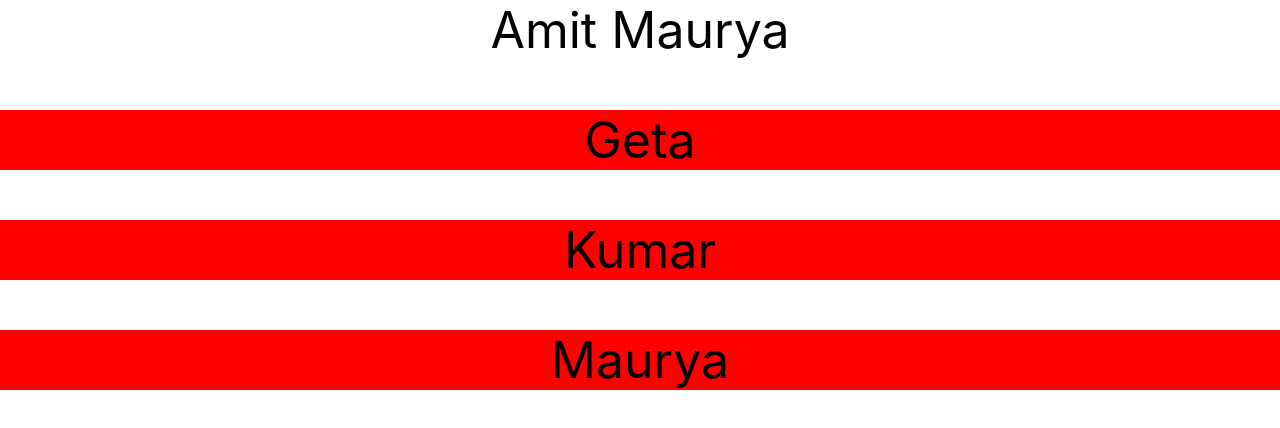
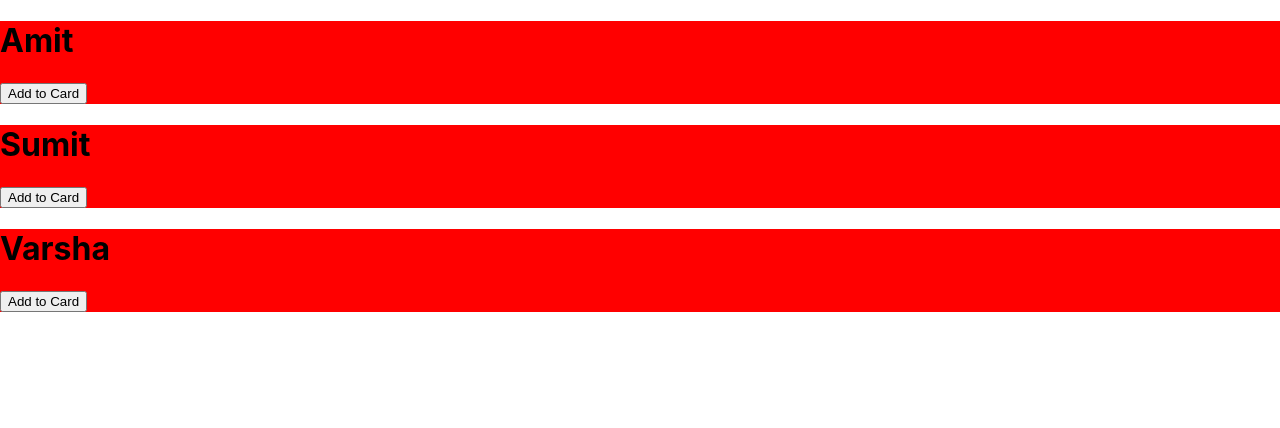
Before and after one commit to amit15000/demoshopapp, a React (Create React App) app: page / in a window 1280 px wide. Shown: the top 428 px of the page. Built offline with nearby package versions, Linux system fonts and the light colour scheme.

Commit message:
useState

```diff
--- a/src/App.js
+++ b/src/App.js
@@ -3,11 +3,10 @@ import "./components/Item";
 import Item from "./components/Item";
 function App() {
   return (
-    <div className="App">
-      Amit Maurya
-      <Item name="Geta" />
-      <Item name="Kumar" />
-      <Item name="Maurya" />
+    <div>
+      <Item name="Amit"></Item>
+      <Item name="Sumit"></Item>
+      <Item name="Varsha"></Item>
     </div>
   );
 }
--- a/src/components/Item.js
+++ b/src/components/Item.js
@@ -1,10 +1,23 @@
-import './Item.css'
-function Item(props){
-    const name = "Amit"
-    return(
-        <div className='name'>
-            <p>{props.name}</p>
-        </div>
-    )
-}
+import React, { useState } from "react";
+import "./Item.css";
+// function Item(props) {
+const Item = (props) => {
+  //   const ItemName = props.name;
+
+  const [ItemName, setTitle] = useState(props.name);
+
+  function clickHandler() {
+    setTitle("Sheetal");
+    console.log("Clicked");
+  }
+  return (
+    <div className="name">
+      <span>
+        <h1>{ItemName}</h1>
+      </span>
+
+      <button onClick={clickHandler}>Add to Card</button>
+    </div>
+  );
+};
 export default Item;
```
